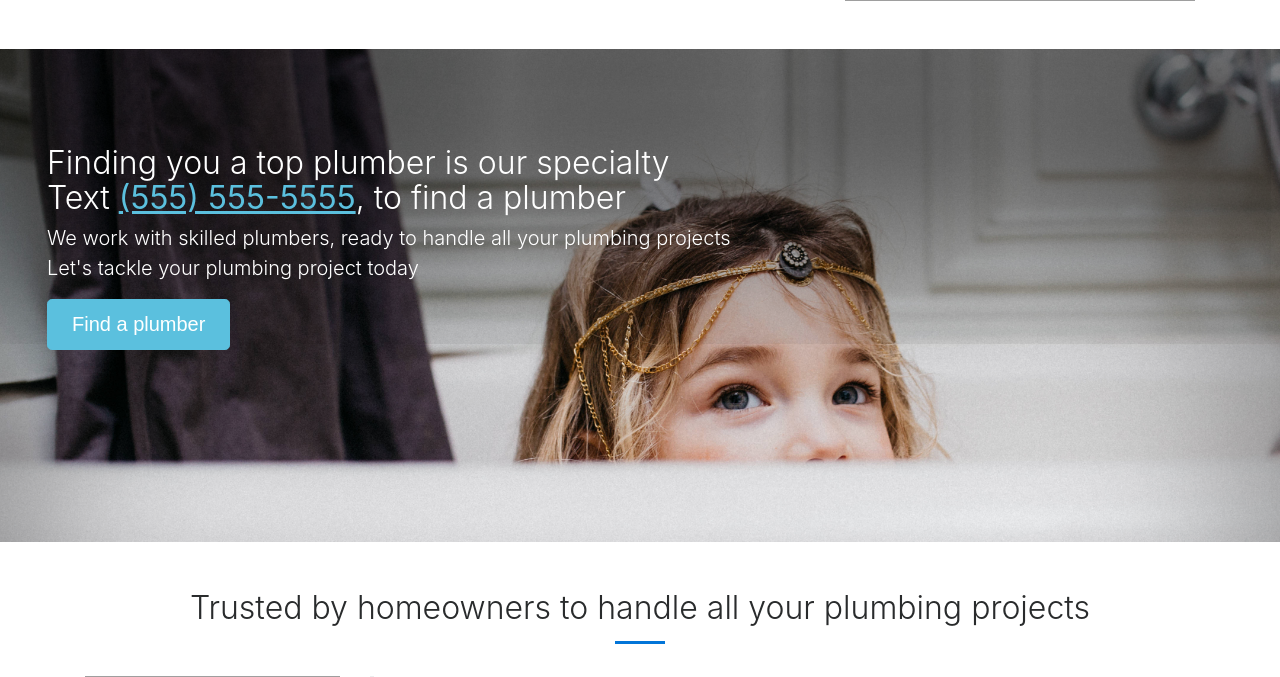
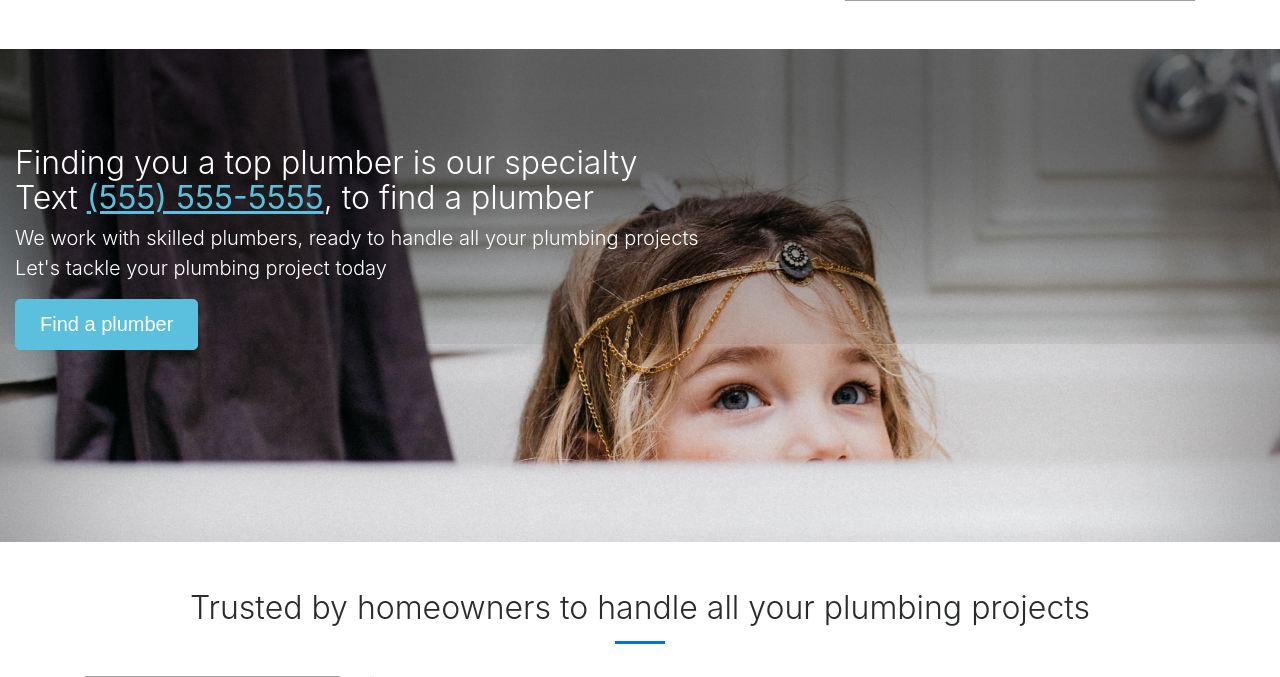
Before and after one commit to jordandietch/textapro, a Flask app: page / in a window 1280 px wide. Shown: the part 1435-2112 px from the top of the page. Run offline with Flask 2, Linux system fonts and the light colour scheme; some libraries are stand-ins or nearby versions; grey boxes are pictures that could not be loaded.

Commit message:
Update some padding for the jumbotrons

```diff
--- a/static/css/main.css
+++ b/static/css/main.css
@@ -13,6 +13,8 @@ blockquote{
 .jumbotron {
   padding-top: 6rem;
   padding-bottom: 6rem;
+    padding-left: 0rem;
+    padding-right: 0rem;
   margin-bottom: 0;
   background-color: #fff;
 }
```
